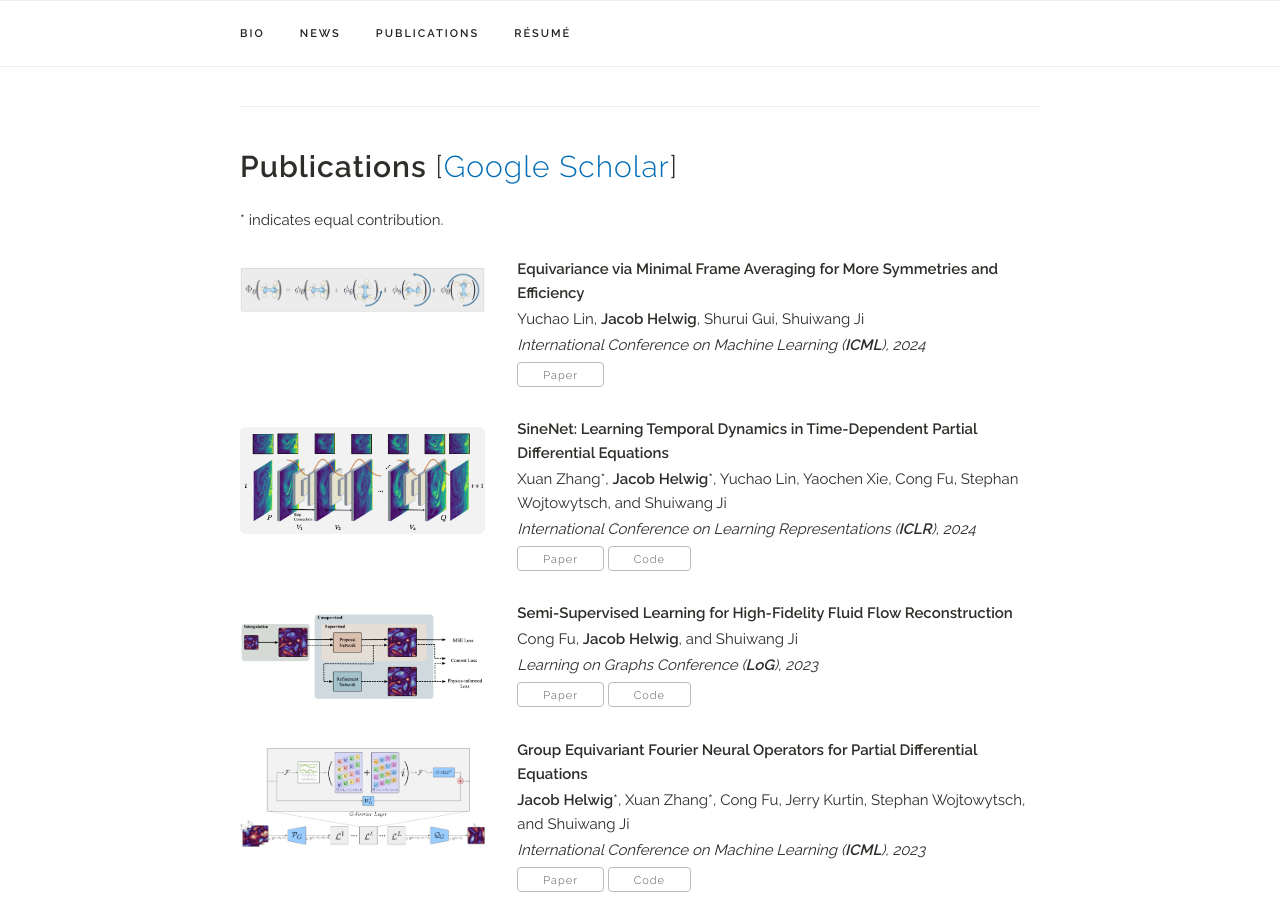
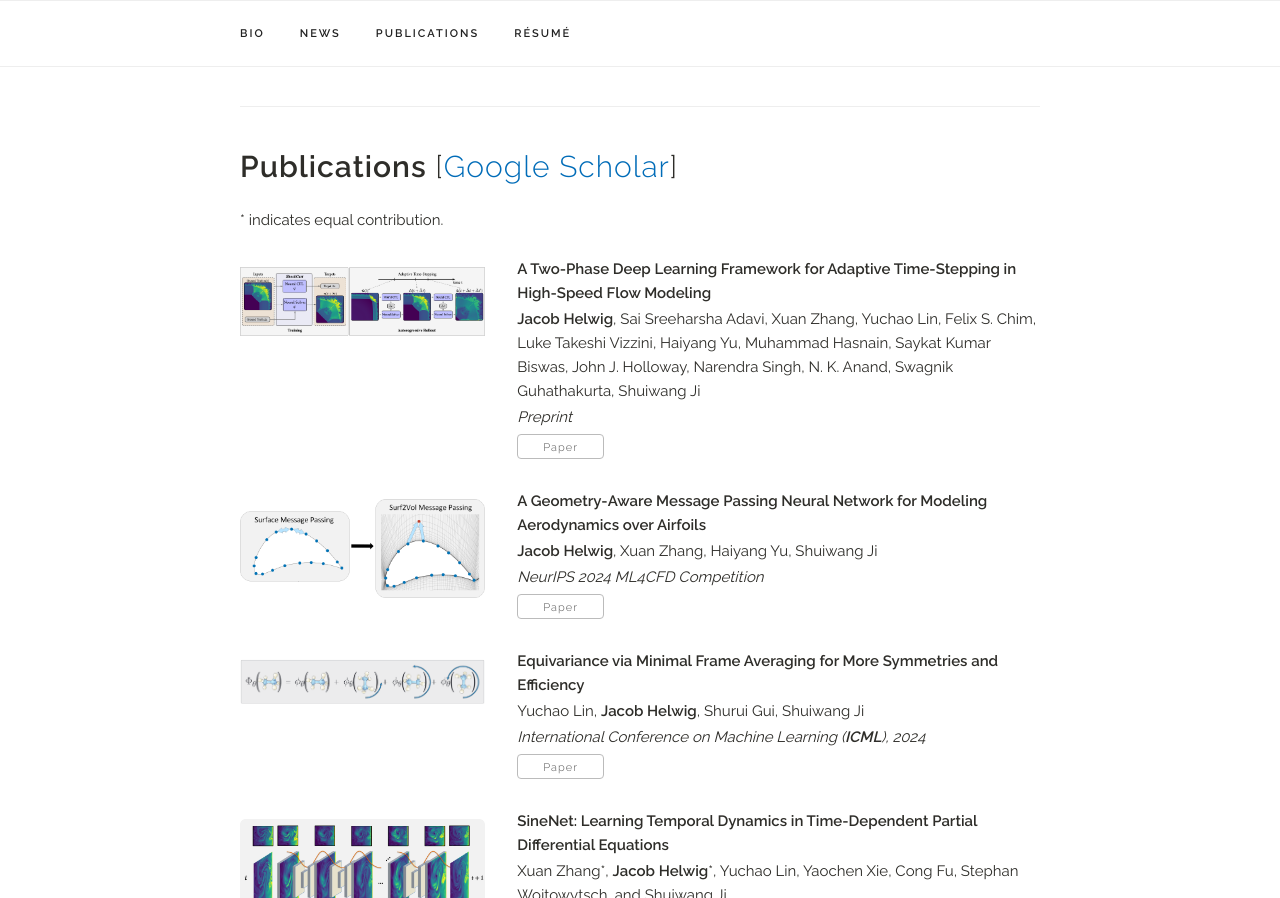
Before and after one commit to JacobHelwig/JacobHelwig.github.io, a Jekyll site: the page built from index.html, in a window 1280 px wide and 1400 px high, scrolled down 1013 px, cut to the strip 0-898 px from the top of the window. Built offline with Jekyll 4.4.1, drawn with Linux system fonts in a browser that asks for light colours; a style sheet for code colours, icons or effects is not loaded; some of the changed text lies outside the part shown.

Commit message:
Update pubs

```diff
--- a/_data/publications.yaml
+++ b/_data/publications.yaml
@@ -1,4 +1,18 @@
 papers:
+
+  - title: "A Two-Phase Deep Learning Framework for Adaptive Time-Stepping in High-Speed Flow Modeling"
+    authors: "<b>Jacob Helwig</b>, Sai Sreeharsha Adavi, Xuan Zhang, Yuchao Lin, Felix S. Chim, Luke Takeshi Vizzini, Haiyang Yu, Muhammad Hasnain, Saykat Kumar Biswas, John J. Holloway, Narendra Singh, N. K. Anand, Swagnik Guhathakurta, Shuiwang Ji"
+    venue: "Preprint"
+    paper_pdf: "https://arxiv.org/abs/2506.07969"
+    img: "/assets/imgs/shockcast_overview.png"
+    selected: y
+
+  - title: "A Geometry-Aware Message Passing Neural Network for Modeling Aerodynamics over Airfoils"
+    authors: "<b>Jacob Helwig</b>, Xuan Zhang, Haiyang Yu, Shuiwang Ji"
+    venue: "NeurIPS 2024 ML4CFD Competition"
+    paper_pdf: "https://arxiv.org/abs/2412.09399"
+    img: "/assets/imgs/geoMPNN.png"
+    selected: y
 
   - title: "Equivariance via Minimal Frame Averaging for More Symmetries and Efficiency"
     authors: "Yuchao Lin, <b>Jacob Helwig</b>, Shurui Gui, Shuiwang Ji"
@@ -35,8 +49,8 @@ papers:
 
   - title: "Artificial Intelligence for Science in Quantum, Atomistic, and Continuum Systems"
     authors: "Xuan Zhang*, Limei Wang*, <b>Jacob Helwig</b>*,Youzhi Luo*, Cong Fu*, Yaochen Xie*,..., Alan Aspuru-Guzik, Erik Bekkers, Michael Bronstein, Marinka Zitnik, Anima Anandkumar, Stefano Ermon, Pietro Lio, Rose Yu, Stephan Gunnemann, Jure Leskovec, Heng Ji, Jimeng Sun, Regina Barzilay, Tommi Jaakkola, Connor W. Coley, Xiaoning Qian, Xiaofeng Qian, Tess Smidt, and Shuiwang Ji"
-    # venue: "International Conference on Machine Learning (<b>ICML</b>), 2022"
-    paper_pdf: "https://arxiv.org/abs/2307.08423"
+    venue: "Foundations and Trends in Machine Learning, 2025"
+    paper_pdf: "https://www.nowpublishers.com/article/Details/MAL-115"
     code: "https://github.com/divelab/AIRS/"
     img: "/assets/imgs/AIRS.png"
     selected: y
```
Also changed, not shown: assets/imgs/geoMPNN.png (added), assets/imgs/shockcast_overview.png (added).
